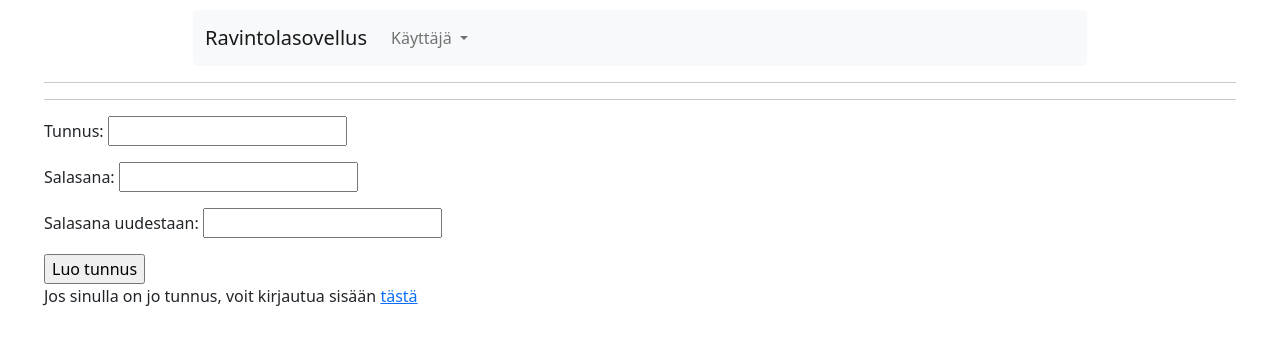
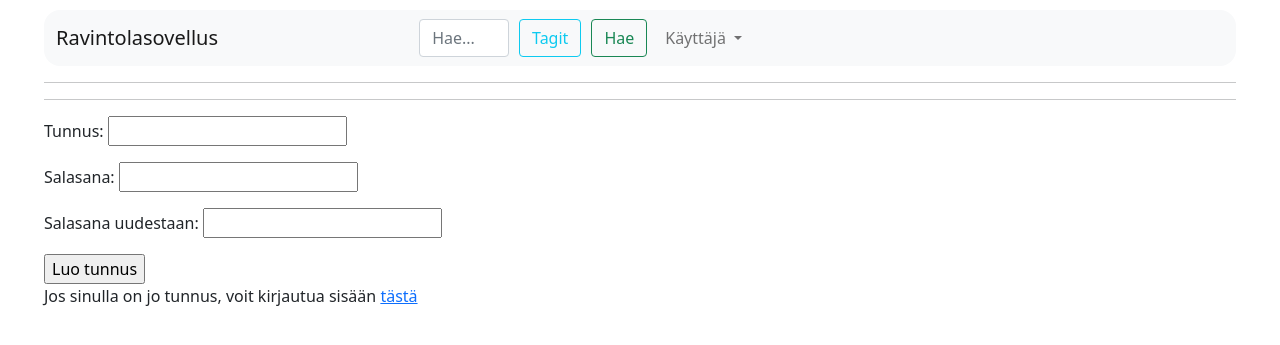
Before and after one commit to ronituohino/tsoha-ravintolasovellus, a Flask app: page /register in a window 1280 px wide. Shown: the top 345 px of the page. Run offline with Flask 2, Linux system fonts and the light colour scheme; some libraries are stand-ins or nearby versions.

Commit message:
Work on the UI

```diff
--- a/static/css/main.css
+++ b/static/css/main.css
@@ -4,10 +4,33 @@
   margin-top: 10px;
 }
 
+#restaurant-box-wrapper {
+  padding: 16px;
+  background-color: white;
+  border-radius: 16px;
+}
+
+#restaurant-box {
+  margin: auto;
+  height: 200px;
+  overflow-y: scroll;
+}
+
 .navbar {
-  -webkit-border-radius: 0;
-  -moz-border-radius: 0;
-  border-radius: 0;
+  -webkit-border-radius: 16px;
+  -moz-border-radius: 16px;
+  border-radius: 16px;
+}
+
+#navbar-body {
+  display: flex;
+  justify-content: center;
+  align-items: center;
+  gap: 10px;
+}
+
+#navbar-empty-space {
+  flex-basis: 100%;
 }
 
 #map {
--- a/templates/layout.html
+++ b/templates/layout.html
@@ -20,18 +20,36 @@
   </head>
 
   <body id="layout-body">
-    <div class="mt-2">
-      <nav class="navbar sticky-top navbar-expand-sm navbar-light bg-light rounded w-75 m-auto">
+    <nav class="navbar navbar-expand-lg navbar-light bg-light m-auto">
       <div class="container-fluid">
         <a class="navbar-brand" href="/">Ravintolasovellus</a>
         <button class="navbar-toggler" type="button" data-bs-toggle="collapse" data-bs-target="#navbarNavDropdown" aria-controls="navbarNavDropdown" aria-expanded="false" aria-label="Toggle navigation">
           <span class="navbar-toggler-icon"></span>
         </button>
+
         <div class="collapse navbar-collapse" id="navbarNavDropdown">
-            <ul class="navbar-nav">
+          <ul id="navbar-body" class="navbar-nav">
+            <div id="navbar-empty-space"></div>
+            <form id="search-form" action="/search" method="POST">
+              <input class="form-control me-2" type="search" name="search" placeholder="Hae...">
+            </form>
+
+            <li class="nav-item dropdown">
+              <button class="btn btn-outline-info" id="navbarDropdownMenuLink" role="button" data-bs-toggle="dropdown">
+                Tagit
+              </button>
+              <ul class="dropdown-menu" aria-labelledby="navbarDropdownMenuLink">
+                {% for group in groups %}
+                  <p><input form="search-form" type="checkbox" name="groups" value="{{group.name}}"> {{group.name}}</p>
+                {% endfor %}
+              </ul>
+            </li>
+
+            <button class="btn btn-outline-success" form="search-form" type="submit">Hae</button>
+
             {% if session.account and session.account.admin %}
               <li class="nav-item dropdown">
-                  <a class="nav-link dropdown-toggle" href="#" id="navbarDropdownMenuLink" role="button" data-bs-toggle="dropdown" aria-expanded="false">
+                <a class="nav-link dropdown-toggle" id="navbarDropdownMenuLink" role="button" data-bs-toggle="dropdown" aria-expanded="false">
                   Ylläpitäjä
                 </a>
                 <ul class="dropdown-menu" aria-labelledby="navbarDropdownMenuLink">
@@ -42,12 +60,12 @@
             {% endif %}
 
             <li class="nav-item dropdown">
-                <a class="nav-link dropdown-toggle" href="#" id="navbarDropdownMenuLink" role="button" data-bs-toggle="dropdown" aria-expanded="false">
+              <a class="nav-link dropdown-toggle" id="navbarDropdownMenuLink" role="button" data-bs-toggle="dropdown" aria-expanded="false">
                 Käyttäjä
               </a>
               <ul class="dropdown-menu" aria-labelledby="navbarDropdownMenuLink">
                 {% if session.account %}
-                    <p>Kirjautunut: {{session.account.username}}</p>
+                  <li><h6 class="dropdown-header">{{session.account.username}}</h6></li>
                   <li><a class="dropdown-item" href="/logout">Kirjaudu ulos</a></li>
                 {% else %}
                   <li><a class="dropdown-item" href="/login">Kirjaudu sisään</a></li>
@@ -70,6 +88,5 @@
 
     <hr>
     {% block content %}{% endblock %}
-    </div>
   </body>
 </html>
```
Also changed, not shown: templates/index.html (+4 -11 lines). Lines whose indentation alone changed are shown as unchanged.
